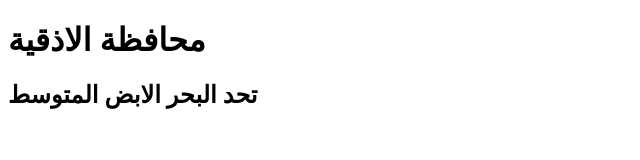
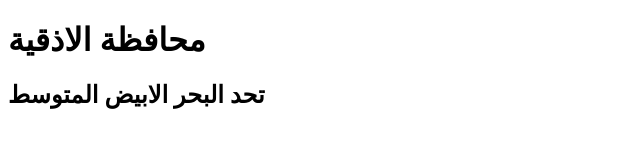
Before and after one commit to eng-abdalrhman/syria.html, a plain HTML site: page lataki.html in a window 1280 px wide. Shown: the full height of the page, 0-640 px from the left. Drawn offline with Linux system fonts and the light colour scheme.

Commit message:
Update lataki.html

```diff
--- a/lataki.html
+++ b/lataki.html
@@ -7,7 +7,7 @@
 </head>
 <body>
     <h1>محافظة الاذقية </h1>
-    <h2>تحد البحر الابض المتوسط </h2>
+    <h2>تحد البحر الابيض المتوسط </h2>
 
 </body>
 </html>
```
